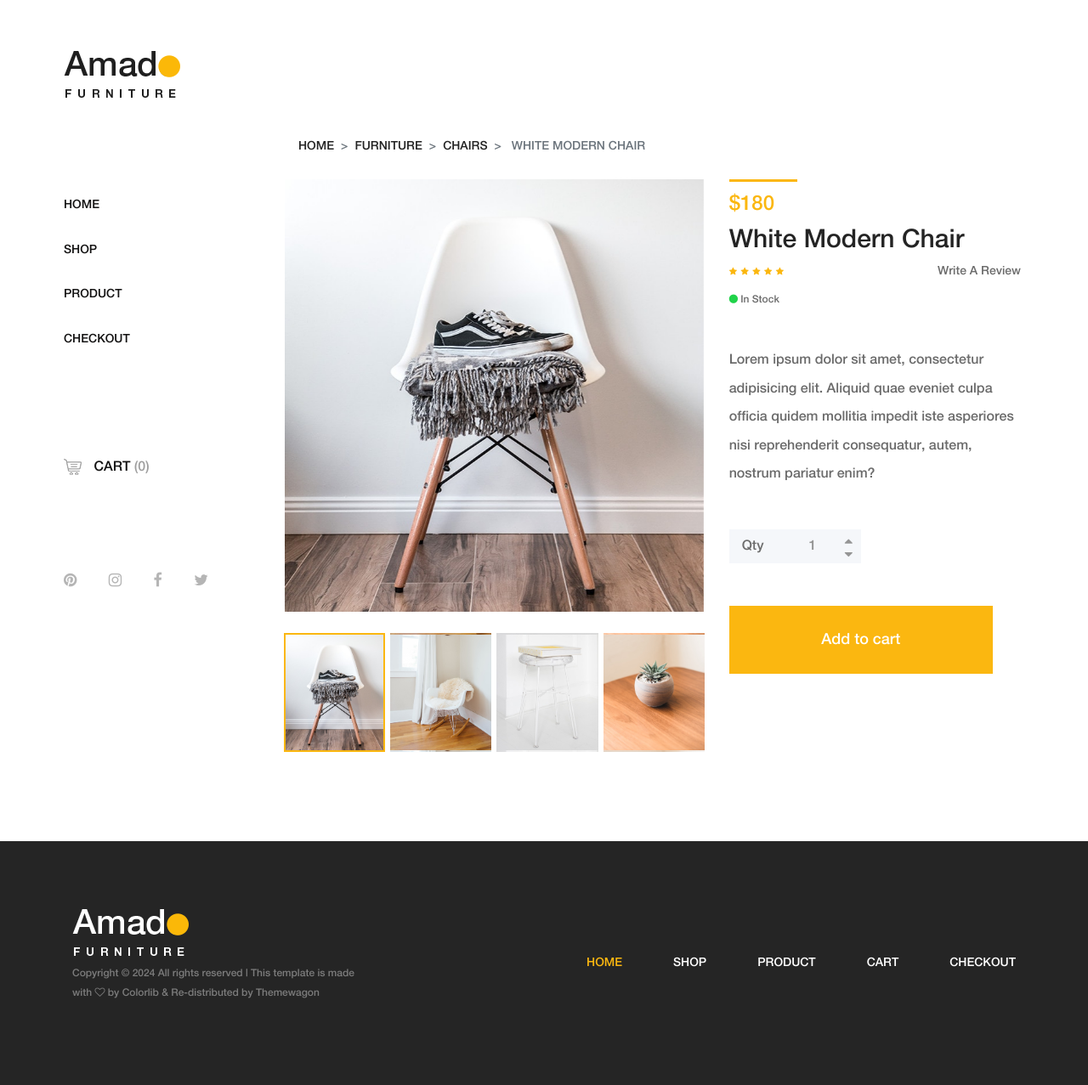
After one commit to luiqor/amado_ecommerce, a Django app: page /item/ in a window 1280 px wide. The commit adds this page. Shown: the whole page at 85% size. Run offline with Django 5.2, Linux system fonts and the light colour scheme; some libraries are stand-ins or nearby versions.

Commit message:
added item template

```diff
--- a/amado_ecommerce/urls.py
+++ b/amado_ecommerce/urls.py
@@ -19,12 +19,13 @@ from django.contrib import admin
 from django.urls import path
 from django.conf import settings
 from django.conf.urls.static import static
-from shop.views import home, shop
+from shop.views import home, shop, item
 
 urlpatterns = [
     path("admin/", admin.site.urls),
     path("", home, name="home"),
     path("shop/", shop, name="shop"),
+    path("item/", item, name="item"),
 ]
 
 
--- a/templates/base.html
+++ b/templates/base.html
@@ -53,7 +53,7 @@
           <ul>
             <li><a href="/">Home</a></li>
             <li><a href="/shop">Shop</a></li>
-            <li><a href="product-details.html">Product</a></li>
+            <li><a href="/item">Product</a></li>
             <li><a href="checkout.html">Checkout</a></li>
           </ul>
         </nav>
--- /dev/null
+++ b/templates/item.html
@@ -0,0 +1,168 @@
+{% extends 'base.html' %} {% block content %} {% load static %}
+<div class="single-product-area section-padding-100 clearfix">
+  <div class="container-fluid">
+    <div class="row">
+      <div class="col-12">
+        <nav aria-label="breadcrumb">
+          <ol class="breadcrumb mt-50">
+            <li class="breadcrumb-item"><a href="#">Home</a></li>
+            <li class="breadcrumb-item"><a href="#">Furniture</a></li>
+            <li class="breadcrumb-item"><a href="#">Chairs</a></li>
+            <li class="breadcrumb-item active" aria-current="page">
+              white modern chair
+            </li>
+          </ol>
+        </nav>
+      </div>
+    </div>
+
+    <div class="row">
+      <div class="col-12 col-lg-7">
+        <div class="single_product_thumb">
+          <div
+            id="product_details_slider"
+            class="carousel slide"
+            data-ride="carousel"
+          >
+            <ol class="carousel-indicators">
+              <li
+                class="active"
+                data-target="#product_details_slider"
+                data-slide-to="0"
+                style="background-image: url(img/product-img/pro-big-1.jpg)"
+              ></li>
+              <li
+                data-target="#product_details_slider"
+                data-slide-to="1"
+                style="background-image: url(img/product-img/pro-big-2.jpg)"
+              ></li>
+              <li
+                data-target="#product_details_slider"
+                data-slide-to="2"
+                style="background-image: url(img/product-img/pro-big-3.jpg)"
+              ></li>
+              <li
+                data-target="#product_details_slider"
+                data-slide-to="3"
+                style="background-image: url(img/product-img/pro-big-4.jpg)"
+              ></li>
+            </ol>
+            <div class="carousel-inner">
+              <div class="carousel-item active">
+                <a class="gallery_img" href="img/product-img/pro-big-1.jpg">
+                  <img
+                    class="d-block w-100"
+                    src="img/product-img/pro-big-1.jpg"
+                    alt="First slide"
+                  />
+                </a>
+              </div>
+              <div class="carousel-item">
+                <a class="gallery_img" href="img/product-img/pro-big-2.jpg">
+                  <img
+                    class="d-block w-100"
+                    src="img/product-img/pro-big-2.jpg"
+                    alt="Second slide"
+                  />
+                </a>
+              </div>
+              <div class="carousel-item">
+                <a class="gallery_img" href="img/product-img/pro-big-3.jpg">
+                  <img
+                    class="d-block w-100"
+                    src="img/product-img/pro-big-3.jpg"
+                    alt="Third slide"
+                  />
+                </a>
+              </div>
+              <div class="carousel-item">
+                <a class="gallery_img" href="img/product-img/pro-big-4.jpg">
+                  <img
+                    class="d-block w-100"
+                    src="img/product-img/pro-big-4.jpg"
+                    alt="Fourth slide"
+                  />
+                </a>
+              </div>
+            </div>
+          </div>
+        </div>
+      </div>
+      <div class="col-12 col-lg-5">
+        <div class="single_product_desc">
+          <!-- Product Meta Data -->
+          <div class="product-meta-data">
+            <div class="line"></div>
+            <p class="product-price">$180</p>
+            <a href="product-details.html">
+              <h6>White Modern Chair</h6>
+            </a>
+            <!-- Ratings & Review -->
+            <div
+              class="ratings-review mb-15 d-flex align-items-center justify-content-between"
+            >
+              <div class="ratings">
+                <i class="fa fa-star" aria-hidden="true"></i>
+                <i class="fa fa-star" aria-hidden="true"></i>
+                <i class="fa fa-star" aria-hidden="true"></i>
+                <i class="fa fa-star" aria-hidden="true"></i>
+                <i class="fa fa-star" aria-hidden="true"></i>
+              </div>
+              <div class="review">
+                <a href="#">Write A Review</a>
+              </div>
+            </div>
+            <!-- Avaiable -->
+            <p class="avaibility"><i class="fa fa-circle"></i> In Stock</p>
+          </div>
+
+          <div class="short_overview my-5">
+            <p>
+              Lorem ipsum dolor sit amet, consectetur adipisicing elit. Aliquid
+              quae eveniet culpa officia quidem mollitia impedit iste asperiores
+              nisi reprehenderit consequatur, autem, nostrum pariatur enim?
+            </p>
+          </div>
+
+          <!-- Add to Cart Form -->
+          <form class="cart clearfix" method="post">
+            <div class="cart-btn d-flex mb-50">
+              <p>Qty</p>
+              <div class="quantity">
+                <span
+                  class="qty-minus"
+                  onclick="var effect = document.getElementById('qty'); var qty = effect.value; if( !isNaN( qty ) &amp;&amp; qty &gt; 1 ) effect.value--;return false;"
+                  ><i class="fa fa-caret-down" aria-hidden="true"></i
+                ></span>
+                <input
+                  type="number"
+                  class="qty-text"
+                  id="qty"
+                  step="1"
+                  min="1"
+                  max="300"
+                  name="quantity"
+                  value="1"
+                />
+                <span
+                  class="qty-plus"
+                  onclick="var effect = document.getElementById('qty'); var qty = effect.value; if( !isNaN( qty )) effect.value++;return false;"
+                  ><i class="fa fa-caret-up" aria-hidden="true"></i
+                ></span>
+              </div>
+            </div>
+            <button
+              type="submit"
+              name="addtocart"
+              value="5"
+              class="btn amado-btn"
+            >
+              Add to cart
+            </button>
+          </form>
+        </div>
+      </div>
+    </div>
+  </div>
+</div>
+{% endblock %}
```
Also changed, not shown: shop/views.py (line endings or trailing spaces).
